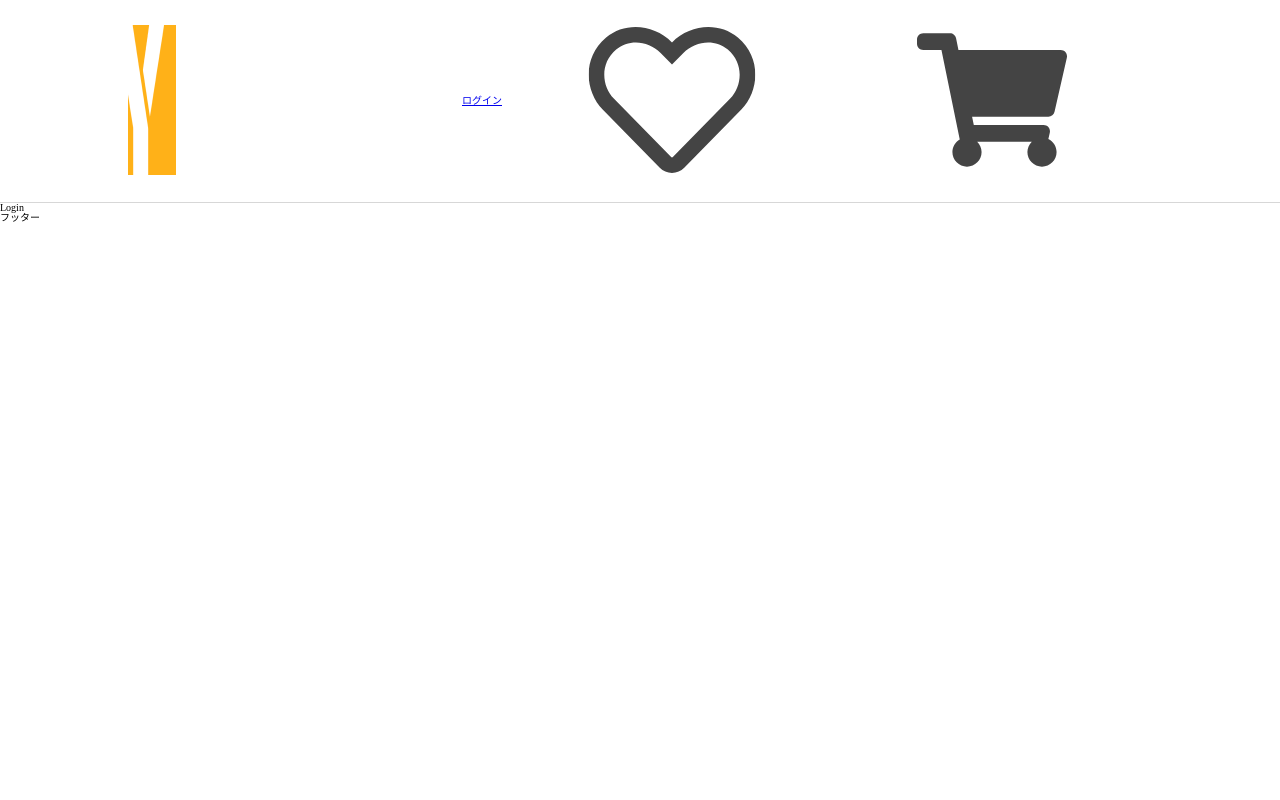
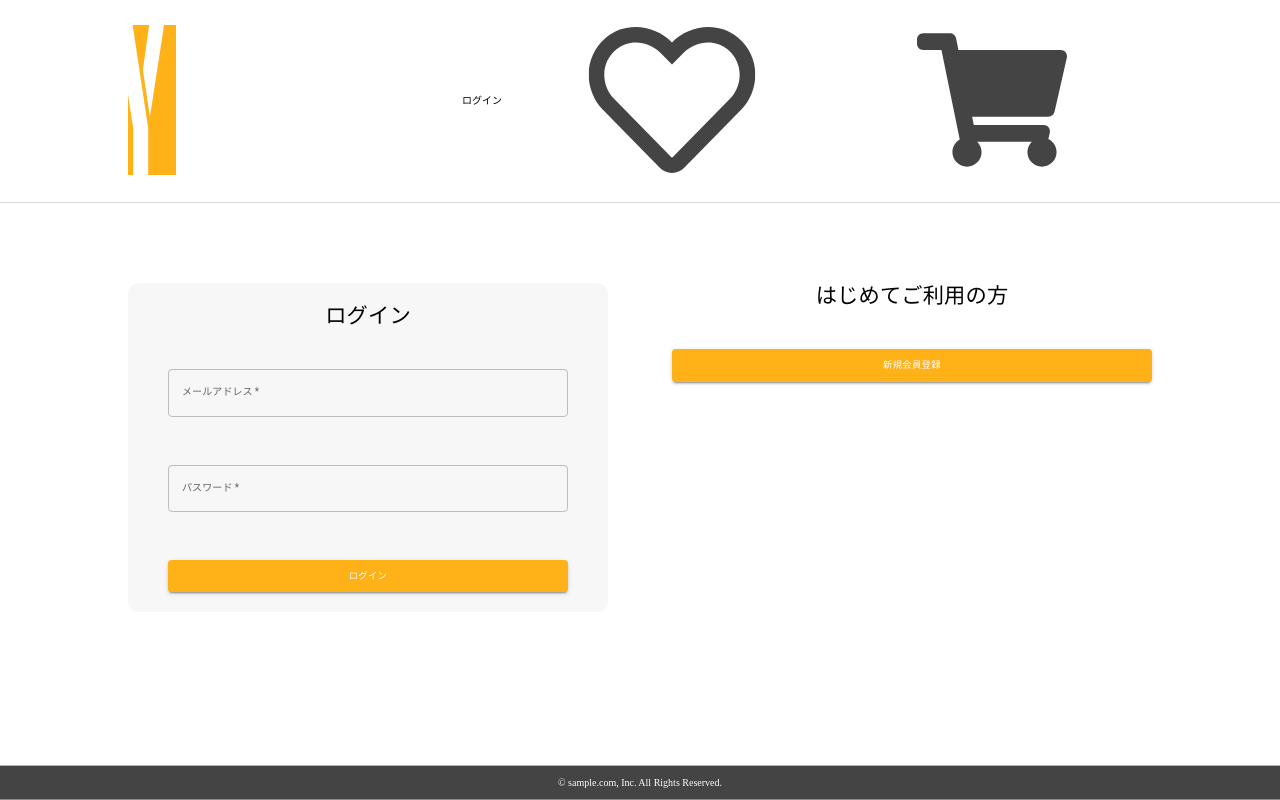
Before and after one commit to YusukeNaito08/ec-site, a React (Vite) app: page /login in a window 1280 px wide. Built offline with nearby package versions, Linux system fonts and the light colour scheme.

Commit message:
design login/footer

```diff
--- a/package.json
+++ b/package.json
@@ -10,6 +10,11 @@
     "preview": "vite preview"
   },
   "dependencies": {
+    "@emotion/react": "^11.11.3",
+    "@emotion/styled": "^11.11.0",
+    "@mui/material": "^5.15.4",
+    "@reduxjs/toolkit": "^2.0.1",
+    "firebase": "^10.7.1",
     "react": "^18.2.0",
     "react-dom": "^18.2.0",
     "react-redux": "^9.0.4",
--- a/src/App.tsx
+++ b/src/App.tsx
@@ -10,24 +10,6 @@ import Register from "./pages/Register/Register";
 import { createGlobalStyle } from "styled-components";
 import { reset } from "styled-reset";
 import Notfound from "./pages/Notfound";
-
-const GlobalStyles = createGlobalStyle`
-  ${reset}
-
-  html {
-    font-size: 62.5%;
-  }
-
-  a {
-    display: block;
-  }
-
-  img {
-    width: 100%;
-    height: auto;
-  }
-
-`;
 
 function App() {
   return (
@@ -50,4 +32,33 @@ function App() {
   );
 }
 
+const GlobalStyles = createGlobalStyle`
+  ${reset}
+
+  html {
+    font-size: 62.5%;
+    height: 100%;
+  }
+
+  body {
+    height: 100%;
+  }
+
+  #root {
+    height: 100%;
+  }
+
+  a {
+    display: block;
+    color: unset;
+    text-decoration: none;
+  }
+
+  img {
+    width: 100%;
+    height: auto;
+  }
+
+`;
+
 export default App;
--- a/src/components/common/Footer.tsx
+++ b/src/components/common/Footer.tsx
@@ -1,13 +1,27 @@
 import styled from "styled-components";
-
-const FooterWrap = styled.footer``;
 
 const Footer = () => {
   return (
     <FooterWrap>
-      <h1>フッター</h1>
+      <div className="inner">
+        <small>©︎ sample.com, Inc. All Rights Reserved.</small>
+      </div>
     </FooterWrap>
   );
 };
+const FooterWrap = styled.footer`
+  position: sticky;
+  top: 100vh;
+  width: 100%;
+  background-color: #444444;
+  color: #fff;
+
+  & .inner {
+    width: 80%;
+    margin: 0 auto;
+    text-align: center;
+    padding: 1.2rem 0;
+  }
+`;
 
 export default Footer;
--- a/src/components/common/Header.tsx
+++ b/src/components/common/Header.tsx
@@ -8,22 +8,22 @@ const Header = () => {
   return (
     <HeaderWrap>
       <div className="inner">
-        <a className="logo" href="">
+        <Link className="logo" to={"/"}>
           <img src={logo} alt="Y's" loading="lazy" sizes="auto" />
-        </a>
-        <Nav>
+        </Link>
+        <Nav aria-label="グローバルナビゲーション">
           <ul>
             <li>
               <Link to={"/Login"}>ログイン</Link>
             </li>
             <li>
               <Link to={"/Favorites"}>
-                <img src={logo_favorite} alt="" loading="lazy" sizes="auto" />
+                <img src={logo_favorite} alt="お気に入り" loading="lazy" sizes="auto" />
               </Link>
             </li>
             <li>
               <Link to={"/Cart"}>
-                <img src={logo_cart} alt="" loading="lazy" sizes="auto" />
+                <img src={logo_cart} alt="カート" loading="lazy" sizes="auto" />
               </Link>
             </li>
           </ul>
--- a/src/components/layout/Layout.tsx
+++ b/src/components/layout/Layout.tsx
@@ -1,6 +1,7 @@
 import Footer from "../common/Footer";
 import Header from "../common/Header";
 import React from "react";
+import { createTheme, ThemeProvider } from "@mui/material/styles";
 
 type Props = {
   children: React.ReactNode;
@@ -8,11 +9,21 @@ type Props = {
 const Layout: React.FC<Props> = ({ children }) => {
   return (
     <>
-      <Header />
-      <main>{children}</main>
-      <Footer />
+      <ThemeProvider theme={theme}>
+        <Header />
+        <main>{children}</main>
+        <Footer />
+      </ThemeProvider>
     </>
   );
 };
 
+const theme = createTheme({
+  palette: {
+    primary: {
+      main: "#FFB118",
+    },
+  },
+});
+
 export default Layout;
--- a/src/pages/Login/Login.tsx
+++ b/src/pages/Login/Login.tsx
@@ -1,10 +1,47 @@
 import Layout from "../../components/layout/Layout";
+import Button from "@mui/material/Button";
+import TextField from "@mui/material/TextField";
+import Grid from "@mui/material/Grid";
+import Typography from "@mui/material/Typography";
+import Container from "@mui/material/Container";
+import { Stack } from "@mui/material";
+import { Link } from "react-router-dom";
 
 const Login = () => {
+  const LoginAuth = () => {
+    alert("aa");
+  };
   return (
     <>
       <Layout>
-        <h1>Login</h1>
+        <Container sx={{ pt: 10 }}>
+          <Grid container justifyContent="space-evenly" columns={12}>
+            <Grid item xs={5} sx={{ bgcolor: "#F7F7F7", padding: "2rem 4rem", borderRadius: "1rem" }}>
+              <Typography variant="h4" align="center" sx={{ mb: 5 }}>
+                ログイン
+              </Typography>
+              <form onSubmit={LoginAuth}>
+                <Stack spacing={6}>
+                  <TextField required label="メールアドレス" type="email" />
+                  <TextField required label="パスワード" type="password" />
+                  <Button type="submit" color="primary" variant="contained" size="large" sx={{ color: "white" }}>
+                    ログイン
+                  </Button>
+                </Stack>
+              </form>
+            </Grid>
+            <Grid item xs={5}>
+              <Typography variant="h4" align="center" sx={{ mb: 5 }}>
+                はじめてご利用の方
+              </Typography>
+              <Stack>
+                <Button variant="contained" size="large" sx={{ color: "white" }}>
+                  <Link to={"/register"}>新規会員登録</Link>
+                </Button>
+              </Stack>
+            </Grid>
+          </Grid>
+        </Container>
       </Layout>
     </>
   );
```
Also changed, not shown: 2 other files (tests, documents, lock files or other folders).
